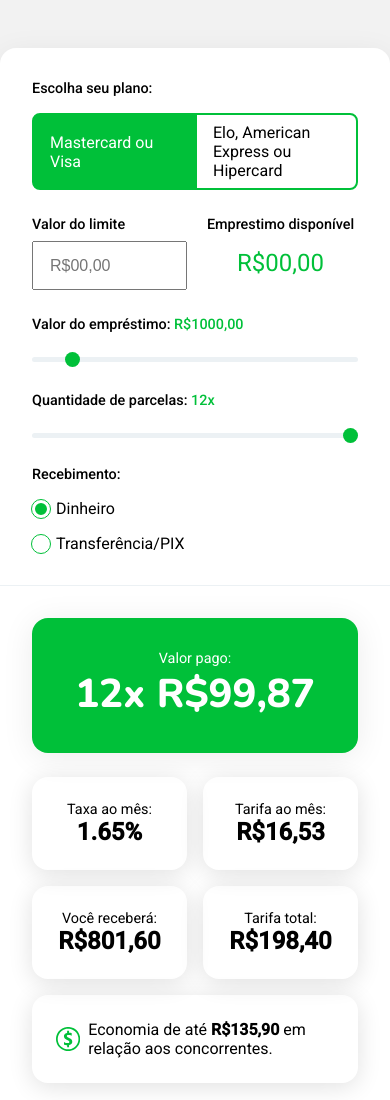
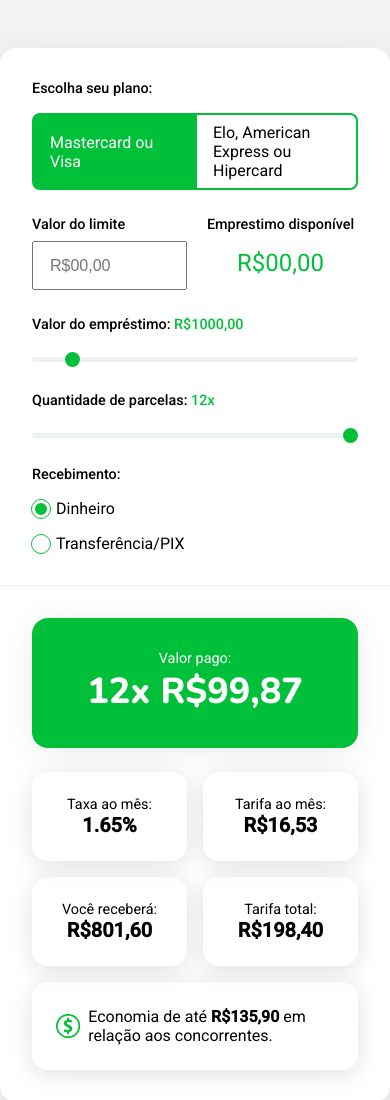
Before and after one commit to andraderafa72/simulador, a plain HTML site: page index.html in a window 390 px wide. Shown: the top 1100 px of the page. Drawn offline with nearby package versions, Linux system fonts and the light colour scheme.

Commit message:
Finalização

```diff
--- a/assets/css/styles.scss
+++ b/assets/css/styles.scss
@@ -283,6 +283,25 @@
       border-bottom: 1px solid #ecf1f4;
       border-right: none;
     }
+
+    .right {
+      .main-info{
+        h2{
+          font-size: 2.25rem;
+        }
+      }
+
+      .wrapper{
+        .content{
+          span{
+            font-size: .9rem;
+          }
+          p{
+            font-size: 1.25rem;
+          }
+        }
+      }
+    }
   }
 
   .recebimento {
```
Also changed, not shown: assets/css/styles.css, 1 other file.
